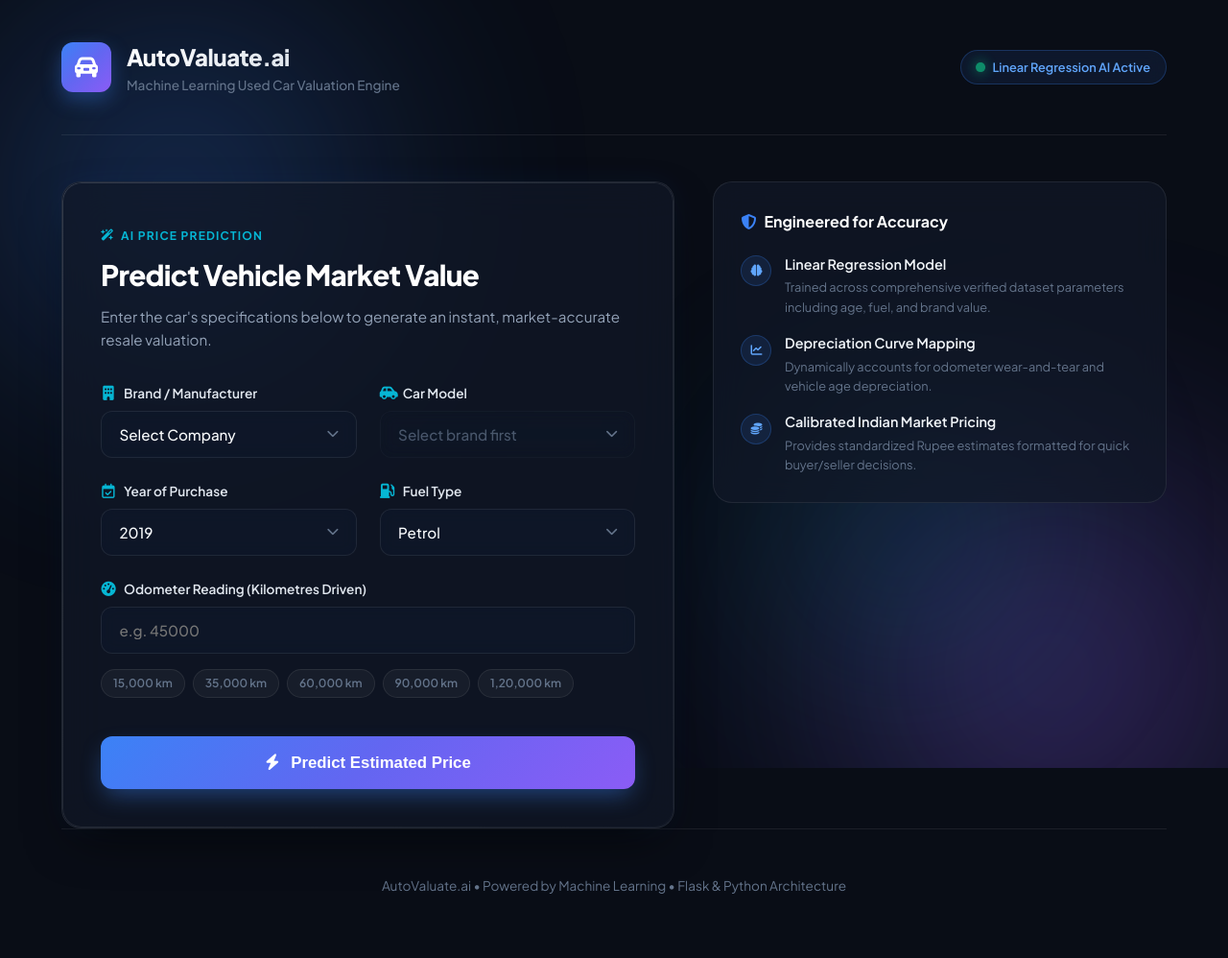
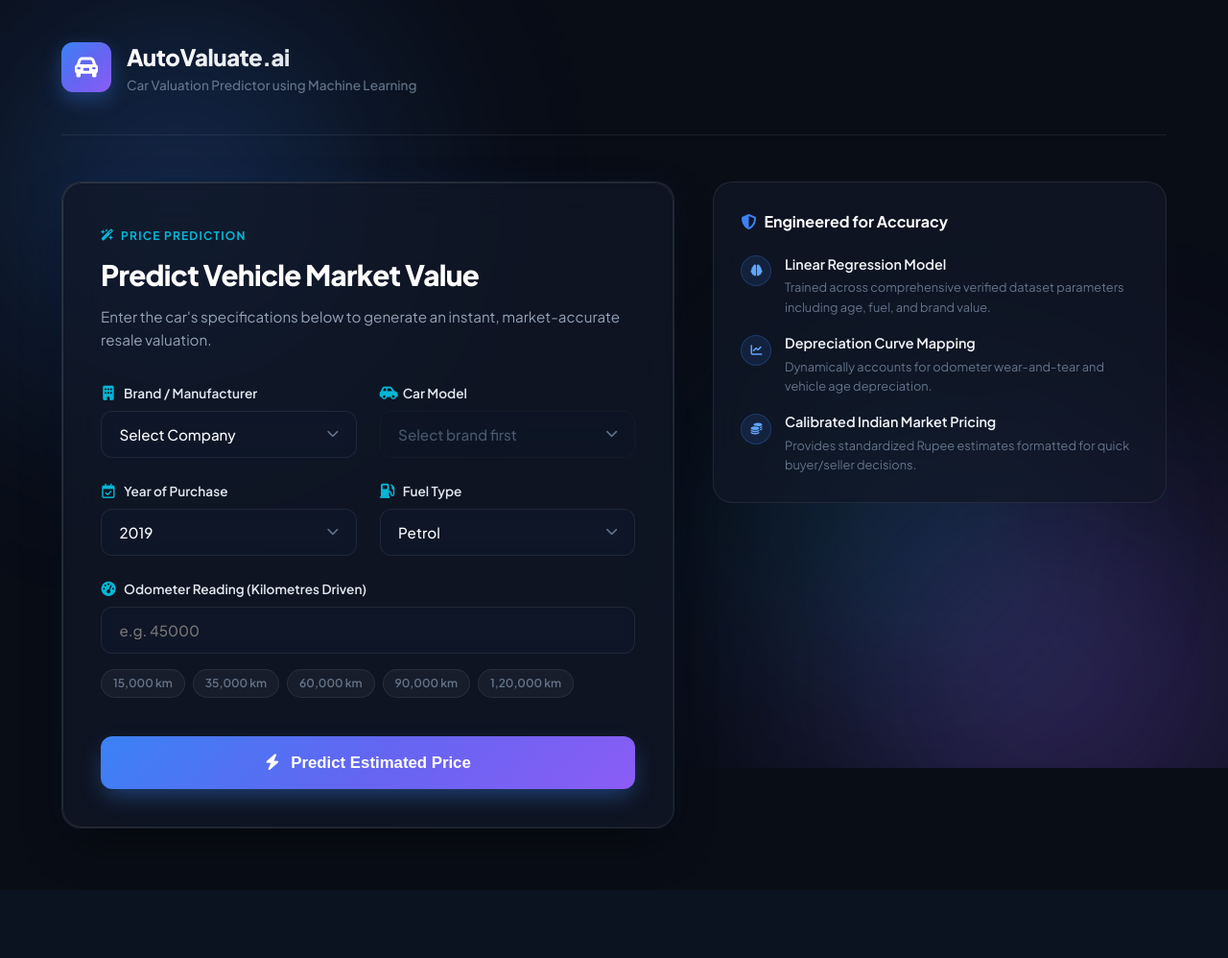
Before and after one commit to vaidya21/Car-Price-Predictor, a Flask app: page / in a window 1280 px wide. Shown: the whole page at 96% size. After the commit the page ends 895 px from the top, so only its background shows below. Run offline with Flask 3, Linux system fonts and the light colour scheme; parts of the project's set-up code (start-up, migrations or seed data) failed here and were passed over.

Commit message:
Revise title and text for car valuation page
Updated title and descriptions for clarity and conciseness.

```diff
--- a/templates/index.html
+++ b/templates/index.html
@@ -3,7 +3,7 @@
 <head>
     <meta charset="UTF-8">
     <meta name="viewport" content="width=device-width, initial-scale=1.0">
-    <title>AutoValuate AI | Smart Used Car Price Predictor</title>
+    <title>Car Price Predictor</title>
 
     <!-- Google Fonts: Plus Jakarta Sans -->
     <link rel="preconnect" href="https://fonts.googleapis.com">
@@ -36,14 +36,14 @@
                 </div>
                 <div class="brand-text">
                     <h1>AutoValuate<span style="color: var(--accent-cyan);">.ai</span></h1>
-                    <p>Machine Learning Used Car Valuation Engine</p>
+                    <p>Car Valuation Predictor using Machine Learning</p>
                 </div>
             </div>
 
-            <div class="header-badge">
+            <!-- <div class="header-badge">
                 <span class="badge-dot"></span>
                 <span>Linear Regression AI Active</span>
-            </div>
+            </div> -->
         </header>
 
         <!-- Main Grid Layout -->
@@ -54,7 +54,7 @@
                 <div class="card-title-section">
                     <div class="card-tag">
                         <i class="fa-solid fa-wand-magic-sparkles"></i>
-                        <span>AI Price Prediction</span>
+                        <span>Price Prediction</span>
                     </div>
                     <h2>Predict Vehicle Market Value</h2>
                     <p>Enter the car's specifications below to generate an instant, market-accurate resale valuation.</p>
@@ -181,7 +181,7 @@
                     <div class="result-header">
                         <div class="result-badge">
                             <i class="fa-solid fa-circle-check"></i>
-                            <span>AI Valuation Result</span>
+                            <span>Valuation Result</span>
                         </div>
                         <div class="car-summary-badge" id="resSummaryBadge">
                             Vehicle Details
@@ -258,11 +258,6 @@
             </aside>
 
         </main>
-
-        <!-- Footer -->
-        <footer class="app-footer">
-            <p>AutoValuate.ai &bull; Powered by Machine Learning &bull; Flask & Python Architecture</p>
-        </footer>
 
     </div>
 
```
